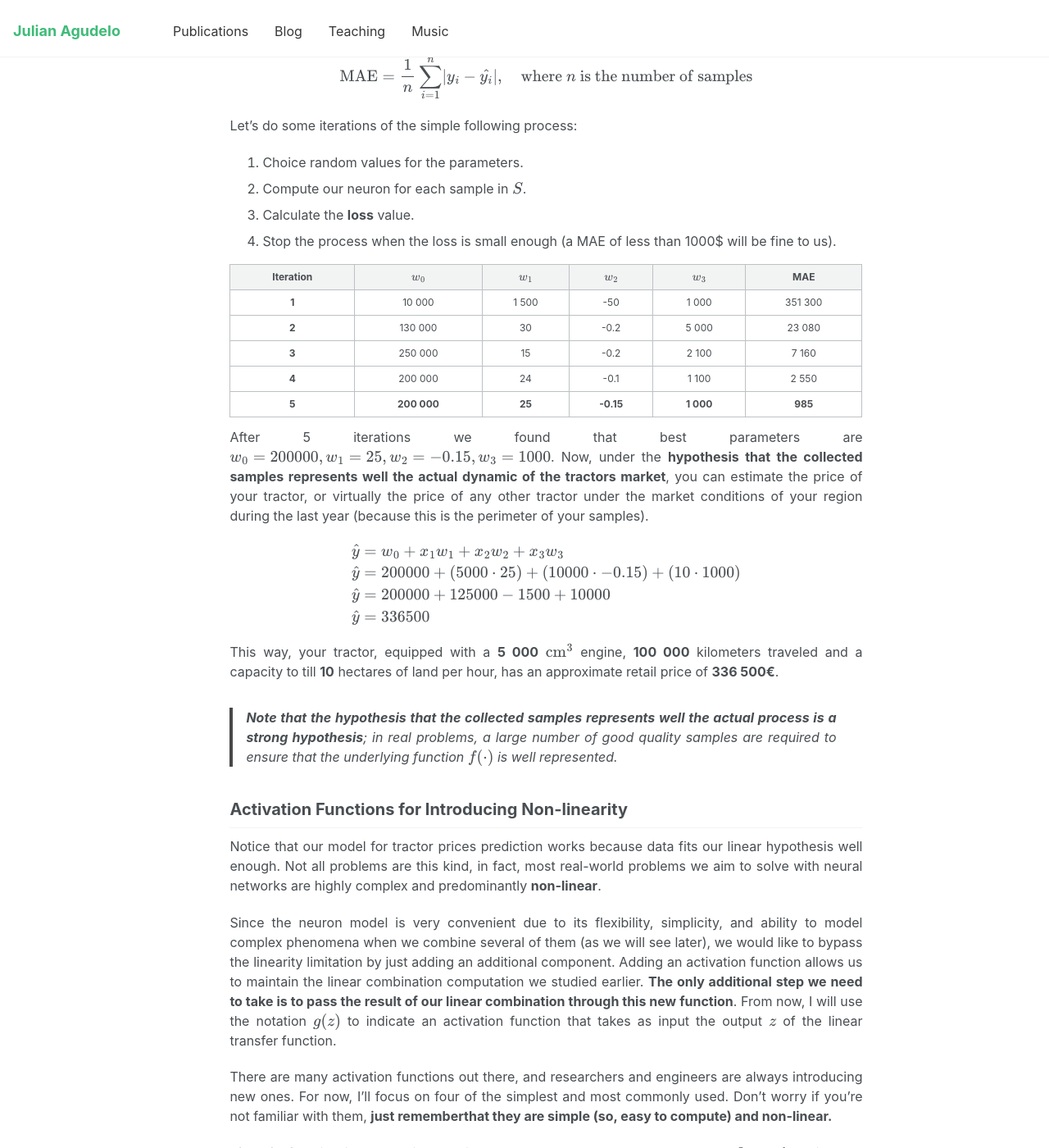
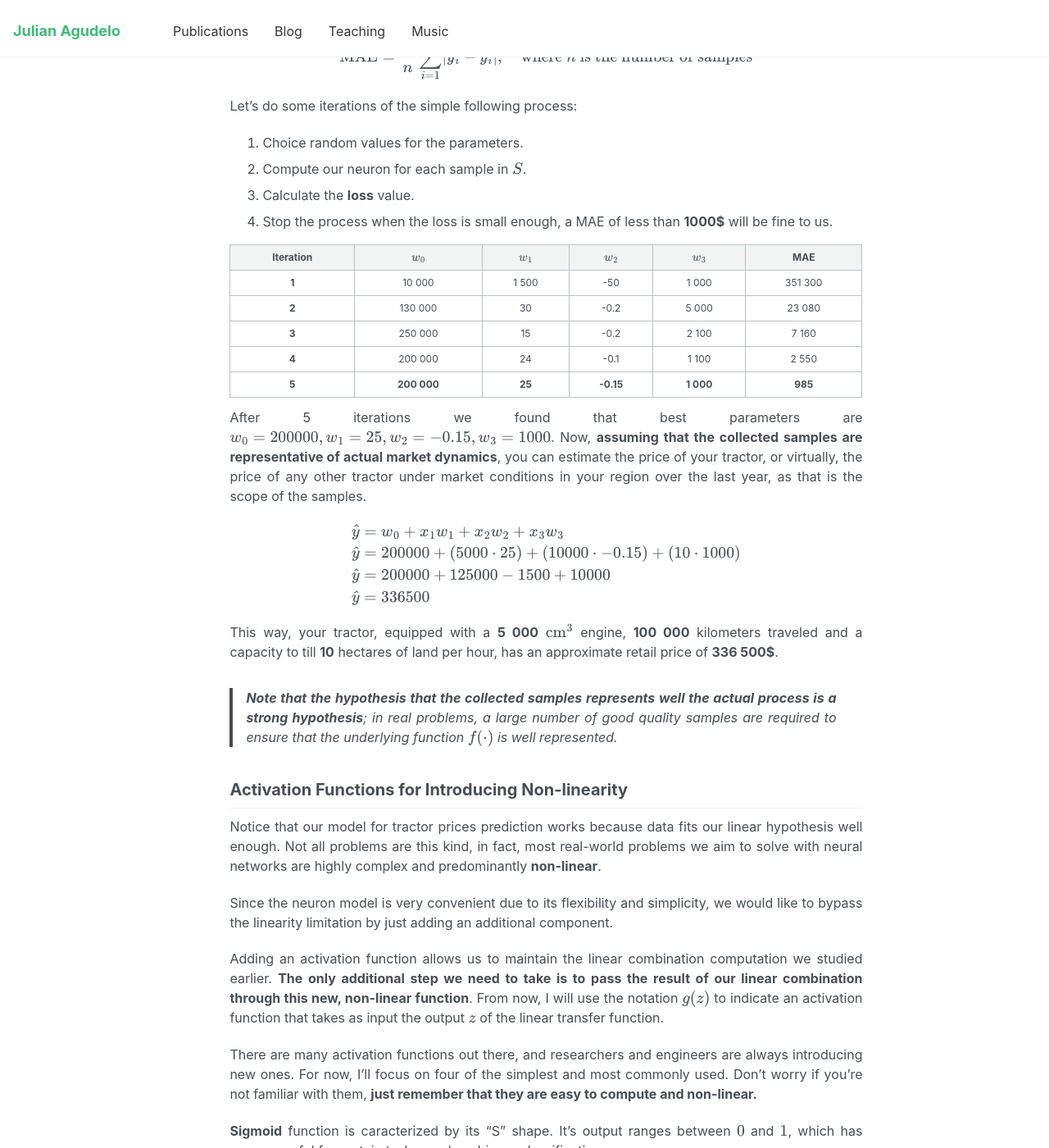
Before and after one commit to JulAgu/JulAgu.github.io, a Jekyll site: the page built from _posts/2025-11-01-NN.md, in a window 1280 px wide and 1400 px high, scrolled down 3597 px. Shown: the whole window at 82% size. Built offline with Jekyll 4.4.1, drawn with Linux system fonts in a browser that asks for light colours; some of the changed text lies outside the part shown.

Commit message:
Small changes in some sentences of the NN blog

```diff
--- a/_posts/2025-11-01-NN.md
+++ b/_posts/2025-11-01-NN.md
@@ -9,7 +9,7 @@ tags:
   - Deep learning
 ---
 
-**Neurons are the basic building block of modern Machine Learning**. Over the past two decades, Machine Learning systems have achieved remarkable success across numerous disciplines and industries, making the understanding its fundamentals no longer a matter reserved for experts, but a general skill and a precious opportunity for curious minds. **The goal of this blog is to explain Neural Networks in a step-by-step manner that doesn't require a strong math background**.
+**Neurons are the basic building block of modern Machine Learning**. Over the past two decades, Machine Learning systems have achieved remarkable success across numerous disciplines and industries, making understanding its fundamentals no longer a matter reserved for experts, but a general skill and a precious opportunity for curious minds. **The goal of this blog is to explain Neural Networks in a step-by-step manner that doesn't require a strong math background**.
 
 <div id="toc">
 <h2>Table of Contents</h2>
@@ -67,7 +67,7 @@ $$
 To figure out how a neuron can help us solve problems, let's jump right into a practical example.
 
 ### An artificial neuron in action
-Imagine that you are a farmer who wants to value his tractor in order to put it up for sale. You have the intuition that tractor prices depend in some way on \\(x_1\\), the engine size in \\(\text{cm}^3\\); \\(x_2\\), the number of kilometers driven; and \\(x_3\\), the number of hectares it can till per hour. This means assuming the existence of a \\(f(x_1, x_2, x_3)\\) that give us the price of a tractor, \\(y\\). You can go back to the problem formulation if you need.
+Imagine that you are a farmer who wants to value his tractor in order to put it up for sale. You have the intuition that tractor prices depend in some way on \\(x_1\\), the engine size in \\(\text{cm}^3\\); \\(x_2\\), the number of kilometers driven; and \\(x_3\\), the number of hectares it can till per hour. This means assuming the existence of a \\(f(x_1, x_2, x_3)\\) that give us the price of a tractor, \\(y\\).
 
 To model this, the most natural approach is to try a simple linear combination of the inputs, we can use a neuron where the transfer function is a standard linear regression. Notice that I add \\(x_0 = 1\\) to make bias compatible with the summation, this is just a notation precision.
 
@@ -82,7 +82,7 @@ $$
 \hat{y} = \sum_{i=0}^{3}{x_iw_i} = (1)w_0 + x_1 w_1 + x_2 w_2 + x_3 w_3
 $$
 
-Next step is to assign appropriate values to our parameters. To do this, you take advantage of the annual farmers' meeting in the region and ask some colleagues who sold their tractors in the last year about the features and sale price of their machines. With this information, You build a set of samples \\(S\\):
+Next step is to assign appropriate values to our parameters. To do this, you take advantage of the annual farmers' meeting in the region and ask some colleagues who sold their tractors in the last year about the features and sale price of their machines. With this information, you build a set of samples \\(S\\):
 
 | \\(x_1\\)  | \\(x_2\\) | \\(x_3\\)|  \\(y\\)   |
 |:----------:|:---------:|:--------:|:----------:|
@@ -104,7 +104,7 @@ Let's do some iterations of the simple following process:
 1. Choice random values for the parameters.
 2. Compute our neuron for each sample in \\(S\\).
 3. Calculate the **loss** value.
-4. Stop the process when the loss is small enough (a MAE of less than 1000$ will be fine to us).
+4. Stop the process when the loss is small enough, a MAE of less than **1000$** will be fine to us.
 
 |  Iteration | \\(w_0\\)  | \\(w_1\\) | \\(w_2\\) | \\(w_3\\) |   MAE    |
 |:----------:|:----------:|:---------:|:---------:|:---------:|:--------:|
@@ -114,18 +114,18 @@ Let's do some iterations of the simple following process:
 |      **4**     |   200 000  |     24    |    -0.1   |   1 100   |   2 550  |
 |      **5**     |   **200 000**  |     **25**    |   **-0.15**   |   **1 000**   |   **985**    |
 
-After 5 iterations we found that best parameters are \\(w_0 = 200 000, w_1 = 25, w_2= -0.15, w_3= 1 000\\). Now, under the **hypothesis that the collected samples represents well the actual dynamic of the tractors market**, you can estimate the price of your tractor, or virtually the price of any other tractor under the market conditions of your region during the last year (because this is the perimeter of your samples).
+After 5 iterations we found that best parameters are \\(w_0 = 200 000, w_1 = 25, w_2= -0.15, w_3= 1 000\\). Now, **assuming that the collected samples are representative of actual market dynamics**, you can estimate the price of your tractor, or virtually, the price of any other tractor under market conditions in your region over the last year, as that is the scope of the samples.
 
 $$
 \begin{aligned}
 \hat{y} & = w_0 + x_1 w_1 + x_2 w_2 + x_3 w_3\\
 \hat{y} & = 200 000 + (5 000 \cdot 25) + (10 000 \cdot -0.15) + (10 \cdot 1 000)\\
 \hat{y} & = 200 000 + 125 000 - 1500 + 10 000\\
-\hat{y} & = 336500
+\hat{y} & = 336 500
 \end{aligned}
 $$
 
-This way, your tractor, equipped with a **5 000** \\(\text{cm}^3\\) engine, **100 000** kilometers traveled and a capacity to till **10** hectares of land per hour, has an approximate retail price of **336 500€**.
+This way, your tractor, equipped with a **5 000** \\(\text{cm}^3\\) engine, **100 000** kilometers traveled and a capacity to till **10** hectares of land per hour, has an approximate retail price of **336 500$**.
 
 > **Note that the hypothesis that the collected samples represents well the actual process is a strong hypothesis**; in real problems, a large number of good quality samples are required to ensure that the underlying function \\(f(\cdot)\\) is well represented.
 
@@ -133,9 +133,11 @@ This way, your tractor, equipped with a **5 000** \\(\text{cm}^3\\) engine, **10
 ## Activation Functions for Introducing Non-linearity
 Notice that our model for tractor prices prediction works because data fits our linear hypothesis well enough. Not all problems are this kind, in fact, most real-world problems we aim to solve with neural networks are highly complex and predominantly **non-linear**.
 
-Since the neuron model is very convenient due to its flexibility, simplicity, and ability to model complex phenomena when we combine several of them (as we will see later), we would like to bypass the linearity limitation by just adding an additional component. Adding an activation function allows us to maintain the linear combination computation we studied earlier. **The only additional step we need to take is to pass the result of our linear combination through this new function**. From now, I will use the notation \\(g(z)\\) to indicate an activation function that takes as input the output \\(z\\) of the linear transfer function.
+Since the neuron model is very convenient due to its flexibility and simplicity, we would like to bypass the linearity limitation by just adding an additional component.
 
-There are many activation functions out there, and researchers and engineers are always introducing new ones. For now, I’ll focus on four of the simplest and most commonly used. Don't worry if you're not familiar with them, **just rememberthat they are simple (so, easy to compute) and non-linear.**
+Adding an activation function allows us to maintain the linear combination computation we studied earlier. **The only additional step we need to take is to pass the result of our linear combination through this new, non-linear function**. From now, I will use the notation \\(g(z)\\) to indicate an activation function that takes as input the output \\(z\\) of the linear transfer function.
+
+There are many activation functions out there, and researchers and engineers are always introducing new ones. For now, I’ll focus on four of the simplest and most commonly used. Don't worry if you're not familiar with them, **just remember that they are easy to compute and non-linear.**
 
 **Sigmoid**
 function is caracterized by its "S" shape. It's output ranges between \\(0\\) and \\(1\\), which has proven useful for certain tasks, such as binary classification.
```
Also changed, not shown: other parts of _posts/2025-11-01-NN.md (+1 -1 lines).
